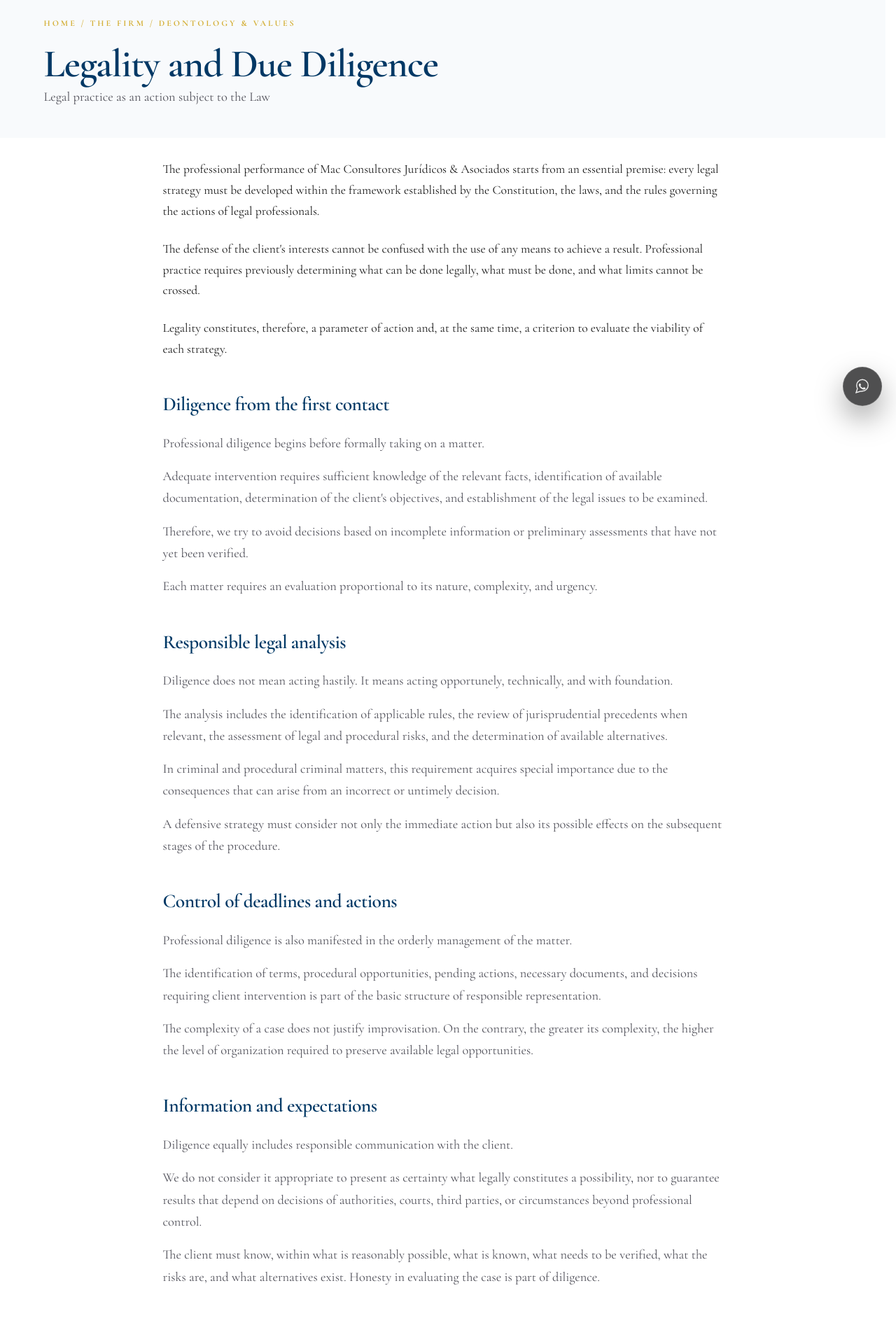
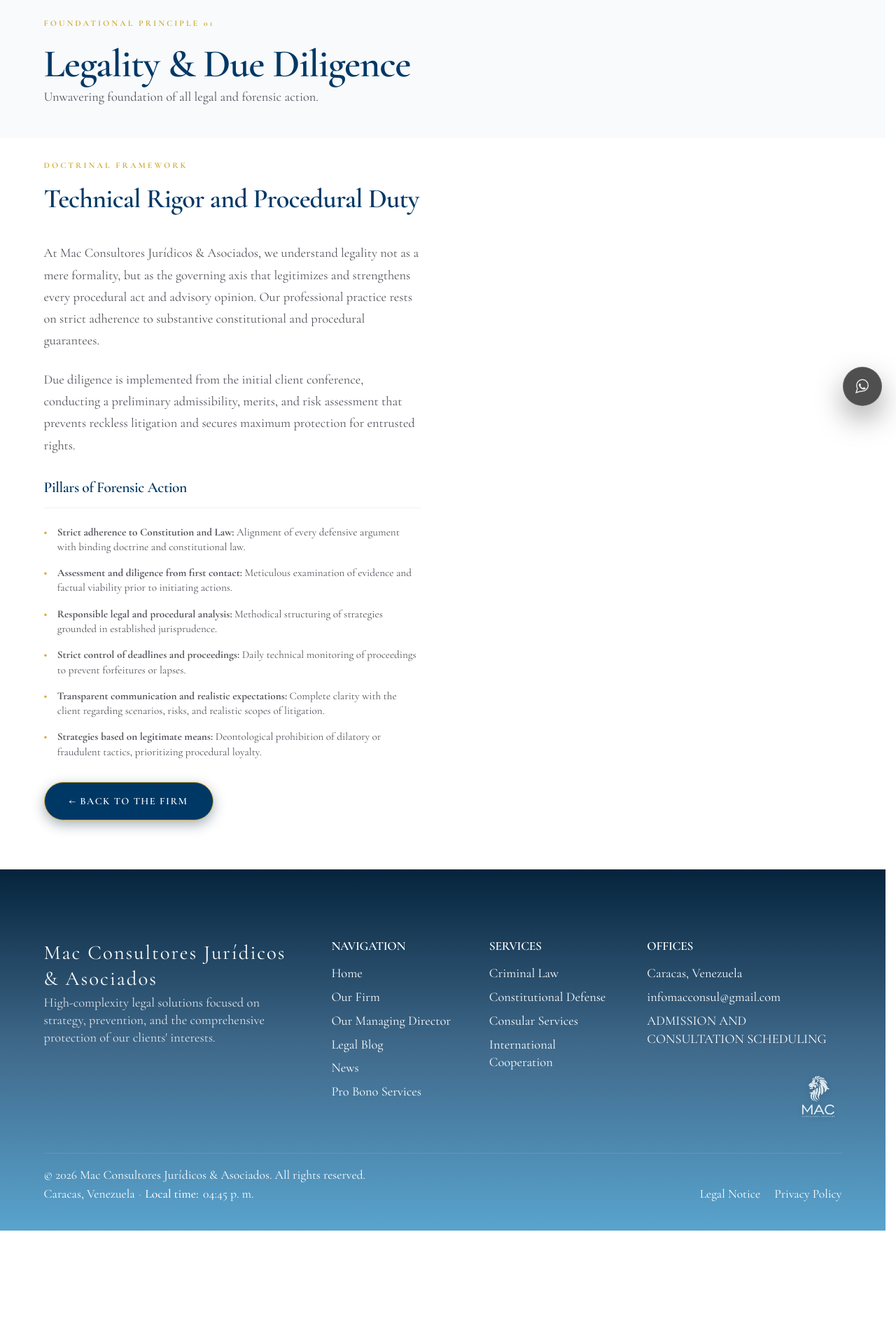
Before and after one commit to mcolina777-cpu/mac-consultores-site-clean, a Next.js app: page /en/about/legalidad-diligencia in a window 1280 px wide. Shown: the part 200-2090 px from the top of the page at 70% size. After the commit the page ends 1958 px from the top, so only its background shows below. Built offline with nearby package versions, Linux system fonts and the light colour scheme.

Commit message:
feat: actualización editorial de Tarjeta 01 y vista detallada de Legalidad y Diligencia

```diff
--- a/src/app/[locale]/about/legalidad-diligencia/page.tsx
+++ b/src/app/[locale]/about/legalidad-diligencia/page.tsx
@@ -1,76 +1,103 @@
 import React from 'react';
 import Link from 'next/link';
-import { getDictionary } from '@/i18n/getDictionary';
 import { getRoute } from '@/lib/routes';
 
 export async function generateMetadata({ params }: { params: Promise<{ locale: string }> }) {
   const { locale } = await params;
   const isEs = locale === 'es';
+  const title = isEs
+    ? 'Legalidad y Diligencia | Mac Consultores Jurídicos & Asociados'
+    : 'Legality & Due Diligence | Mac Consultores Jurídicos & Asociados';
+  const description = isEs
+    ? 'Principio fundacional: Sometimiento estricto a la Constitución, control riguroso de plazos procesales y evaluación técnica con debida diligencia.'
+    : 'Foundational principle: Strict adherence to the Constitution, rigorous procedural deadline control, and technical due diligence.';
+
   return {
-    title: isEs ? 'Legalidad y Diligencia | Mac Consultores' : 'Legality & Due Diligence | Mac Consultores',
+    title,
+    description,
+    alternates: {
+      canonical: `https://macconsultoresjuridicos.com/${locale}/about/legalidad-diligencia`,
+      languages: {
+        es: `https://macconsultoresjuridicos.com/es/about/legalidad-diligencia`,
+        en: `https://macconsultoresjuridicos.com/en/about/legalidad-diligencia`,
+      },
+    },
   };
 }
 
 export default async function LegalidadDiligenciaPage({ params }: { params: Promise<{ locale: string }> }) {
   const { locale } = await params;
-  const dict = await getDictionary(locale);
-  const data = (dict as any)?.deontologia?.legalidad_diligencia?.landing;
-
-  if (!data) return null;
+  const isEs = locale === 'es';
 
   return (
     <main className="page-legalidad-diligencia">
+      {/* HEADER DE LA PÁGINA */}
       <header className="page-header header-soft-bg">
         <div className="container">
-          <span className="section-tag">{locale === 'es' ? 'INICIO / LA FIRMA / DEONTOLOGÍA Y VALORES' : 'HOME / THE FIRM / DEONTOLOGY & VALUES'}</span>
-          <h1 className="mb-1-5rem serif">{data.title}</h1>
-          <p className="hero-subtitle">{data.subtitle}</p>
+          <span className="section-tag">{isEs ? 'PRINCIPIO FUNDACIONAL 01' : 'FOUNDATIONAL PRINCIPLE 01'}</span>
+          <h1 className="mb-1-5rem serif">
+            {isEs ? 'Legalidad y Diligencia' : 'Legality & Due Diligence'}
+          </h1>
+          <p className="hero-subtitle">
+            {isEs
+              ? 'Fundamento inquebrantable de toda actuación jurídica y forense.'
+              : 'Unwavering foundation of all legal and forensic action.'}
+          </p>
         </div>
       </header>
 
+      {/* CONTENIDO EXTENDIDO */}
       <section className="section-padding-asym">
         <div className="container">
-          <div className="container" style={{ maxWidth: '800px', margin: '0 auto', textAlign: 'left' }}>
-            <p className="mb-1-5rem" style={{ fontSize: '1.1rem', lineHeight: 1.7, color: 'var(--color-text)', textAlign: 'left' }}>{data.intro_1}</p>
-            <p className="mb-1-5rem" style={{ fontSize: '1.1rem', lineHeight: 1.7, color: 'var(--color-text)', textAlign: 'left' }}>{data.intro_2}</p>
-            <p className="mb-3rem" style={{ fontSize: '1.1rem', lineHeight: 1.7, color: 'var(--color-text)', textAlign: 'left' }}>{data.intro_3}</p>
+          <div className="grid-split">
+            <div className="detail-content">
+              <span className="section-tag">{isEs ? 'MARCO DOCTRINAL' : 'DOCTRINAL FRAMEWORK'}</span>
+              <h2 className="serif section-title mb-1-5rem">
+                {isEs ? 'Rigor Técnico y Deber Procesal' : 'Technical Rigor and Procedural Duty'}
+              </h2>
+              <p className="text-left max-w-100 mb-1-5rem" style={{ lineHeight: 1.7 }}>
+                {isEs
+                  ? 'En Mac Consultores Jurídicos & Asociados concebimos la legalidad no como una mera formalidad, sino como el eje rector que legitima y robustece cada acto procesal y dictamen consultivo. Nuestro ejercicio profesional descansa en la observancia irrestricta de las garantías constitucionales y procesales sustantivas.'
+                  : 'At Mac Consultores Jurídicos & Asociados, we understand legality not as a mere formality, but as the governing axis that legitimizes and strengthens every procedural act and advisory opinion. Our professional practice rests on strict adherence to substantive constitutional and procedural guarantees.'}
+              </p>
+              <p className="text-left max-w-100 mb-2rem" style={{ lineHeight: 1.7 }}>
+                {isEs
+                  ? 'La debida diligencia se instrumenta desde la primera conferencia con el cliente, implementando un análisis previo de admisibilidad, procedencia y riesgo que evita litigios temerarios y asegura la máxima protección de los derechos encomendados.'
+                  : 'Due diligence is implemented from the initial client conference, conducting a preliminary admissibility, merits, and risk assessment that prevents reckless litigation and secures maximum protection for entrusted rights.'}
+              </p>
 
-            <h2 className="serif mb-1-5rem mt-3rem" style={{ textAlign: 'left' }}>{data.sec1_title}</h2>
-            <p className="mb-1rem" style={{ lineHeight: 1.7, textAlign: 'left' }}>{data.sec1_p1}</p>
-            <p className="mb-1rem" style={{ lineHeight: 1.7, textAlign: 'left' }}>{data.sec1_p2}</p>
-            <p className="mb-1rem" style={{ lineHeight: 1.7, textAlign: 'left' }}>{data.sec1_p3}</p>
-            <p className="mb-3rem" style={{ lineHeight: 1.7, textAlign: 'left' }}>{data.sec1_p4}</p>
+              <h3 className="serif mb-1rem">{isEs ? 'Pilares de Actuación Forense' : 'Pillars of Forensic Action'}</h3>
+              <ul className="service-list mb-2rem" style={{ listStyle: 'none', paddingLeft: 0 }}>
+                <li style={{ marginBottom: '1rem' }}>
+                  <strong>{isEs ? 'Sometimiento estricto a la Constitución y la Ley: ' : 'Strict adherence to Constitution and Law: '}</strong>
+                  {isEs ? 'Alineación de cada tesis defensiva con la doctrina vinculante y el bloque de constitucionalidad.' : 'Alignment of every defensive argument with binding doctrine and constitutional law.'}
+                </li>
+                <li style={{ marginBottom: '1rem' }}>
+                  <strong>{isEs ? 'Evaluación y diligencia desde el primer contacto: ' : 'Assessment and diligence from first contact: '}</strong>
+                  {isEs ? 'Estudio minucioso de elementos probatorios y viabilidad fáctica antes de ejercer acciones.' : 'Meticulous examination of evidence and factual viability prior to initiating actions.'}
+                </li>
+                <li style={{ marginBottom: '1rem' }}>
+                  <strong>{isEs ? 'Análisis jurídico y procesal responsable: ' : 'Responsible legal and procedural analysis: '}</strong>
+                  {isEs ? 'Estructuración metódica de estrategias basadas en precedentes jurisprudenciales consolidados.' : 'Methodical structuring of strategies grounded in established jurisprudence.'}
+                </li>
+                <li style={{ marginBottom: '1rem' }}>
+                  <strong>{isEs ? 'Control riguroso de plazos y términos: ' : 'Strict control of deadlines and proceedings: '}</strong>
+                  {isEs ? 'Supervisión técnica diaria del decurso procesal para precaver caducidades o preclusiones.' : 'Daily technical monitoring of proceedings to prevent forfeitures or lapses.'}
+                </li>
+                <li style={{ marginBottom: '1rem' }}>
+                  <strong>{isEs ? 'Comunicación transparente y expectativas reales: ' : 'Transparent communication and realistic expectations: '}</strong>
+                  {isEs ? 'Claridad absoluta frente al cliente sobre escenarios, riesgos y alcances reales del litigio.' : 'Complete clarity with the client regarding scenarios, risks, and realistic scopes of litigation.'}
+                </li>
+                <li style={{ marginBottom: '1rem' }}>
+                  <strong>{isEs ? 'Estrategias fundadas en la legitimidad de los medios: ' : 'Strategies based on legitimate means: '}</strong>
+                  {isEs ? 'Prohibición deontológica de tácticas dilatorias o fraudulentas, primando la lealtad procesal.' : 'Deontological prohibition of dilatory or fraudulent tactics, prioritizing procedural loyalty.'}
+                </li>
+              </ul>
 
-            <h2 className="serif mb-1-5rem mt-3rem" style={{ textAlign: 'left' }}>{data.sec2_title}</h2>
-            <p className="mb-1rem" style={{ lineHeight: 1.7, textAlign: 'left' }}>{data.sec2_p1}</p>
-            <p className="mb-1rem" style={{ lineHeight: 1.7, textAlign: 'left' }}>{data.sec2_p2}</p>
-            <p className="mb-1rem" style={{ lineHeight: 1.7, textAlign: 'left' }}>{data.sec2_p3}</p>
-            <p className="mb-3rem" style={{ lineHeight: 1.7, textAlign: 'left' }}>{data.sec2_p4}</p>
-
-            <h2 className="serif mb-1-5rem mt-3rem" style={{ textAlign: 'left' }}>{data.sec3_title}</h2>
-            <p className="mb-1rem" style={{ lineHeight: 1.7, textAlign: 'left' }}>{data.sec3_p1}</p>
-            <p className="mb-1rem" style={{ lineHeight: 1.7, textAlign: 'left' }}>{data.sec3_p2}</p>
-            <p className="mb-3rem" style={{ lineHeight: 1.7, textAlign: 'left' }}>{data.sec3_p3}</p>
-
-            <h2 className="serif mb-1-5rem mt-3rem" style={{ textAlign: 'left' }}>{data.sec4_title}</h2>
-            <p className="mb-1rem" style={{ lineHeight: 1.7, textAlign: 'left' }}>{data.sec4_p1}</p>
-            <p className="mb-1rem" style={{ lineHeight: 1.7, textAlign: 'left' }}>{data.sec4_p2}</p>
-            <p className="mb-3rem" style={{ lineHeight: 1.7, textAlign: 'left' }}>{data.sec4_p3}</p>
-
-            <h2 className="serif mb-1-5rem mt-3rem" style={{ textAlign: 'left' }}>{data.sec5_title}</h2>
-            <p className="mb-1rem" style={{ lineHeight: 1.7, textAlign: 'left' }}>{data.sec5_p1}</p>
-            <p className="mb-1rem" style={{ lineHeight: 1.7, textAlign: 'left' }}>{data.sec5_p2}</p>
-            <p className="mb-3rem" style={{ lineHeight: 1.7, textAlign: 'left' }}>{data.sec5_p3}</p>
-
-            <h2 className="serif mb-1-5rem mt-3rem" style={{ textAlign: 'left' }}>{data.sec6_title}</h2>
-            <p className="mb-1rem" style={{ lineHeight: 1.7, textAlign: 'left' }}>{data.sec6_p1}</p>
-            <p className="mb-3rem" style={{ lineHeight: 1.7, textAlign: 'left' }}>{data.sec6_p2}</p>
-          </div>
-
-          <div className="layout-reading mt-3rem" style={{ textAlign: 'left' }}>
-             <Link href={getRoute(locale, "about")} className="btn btn-primary">
-               {data.back_link}
-             </Link>
+              <Link href={getRoute(locale, 'about')} className="btn btn-primary">
+                {isEs ? '← VOLVER A LA FIRMA' : '← BACK TO THE FIRM'}
+              </Link>
+            </div>
           </div>
         </div>
       </section>
```
Also changed, not shown: src/app/[locale]/about/page.tsx (+3 -11 lines).
